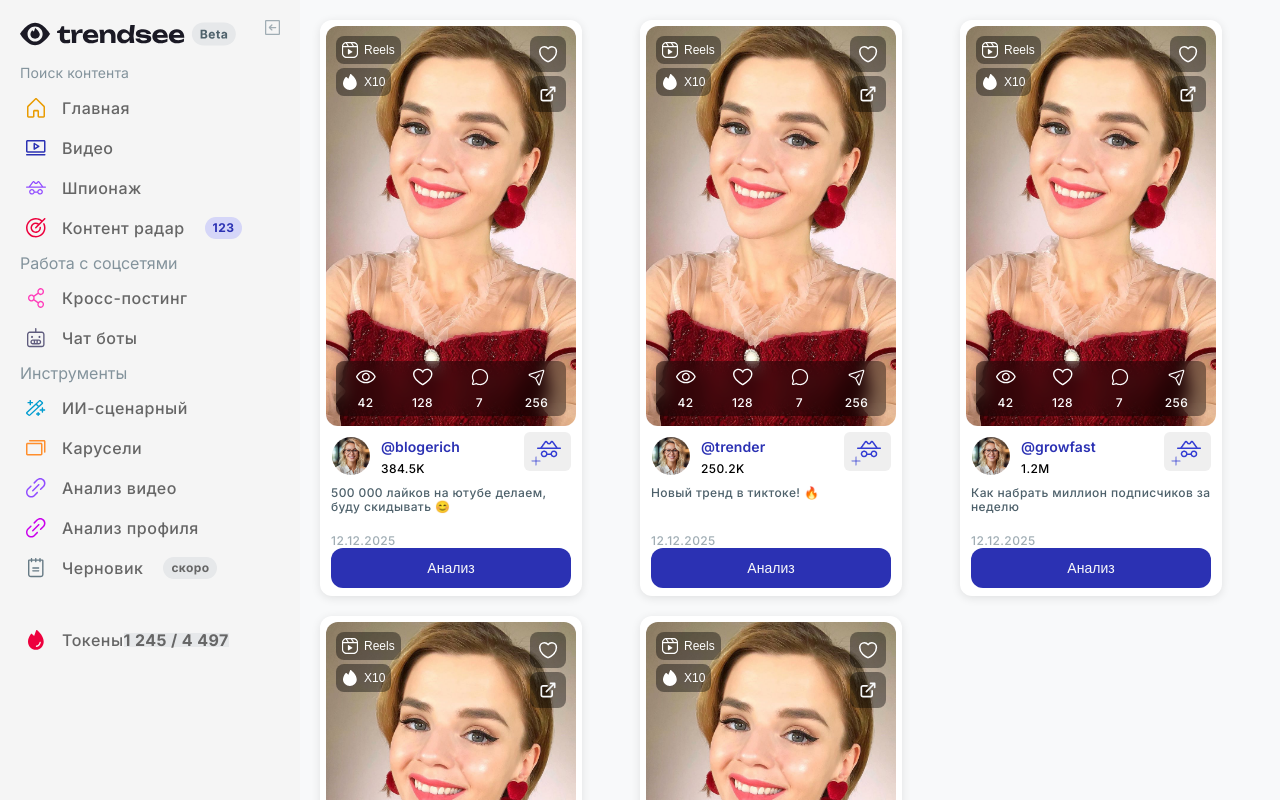
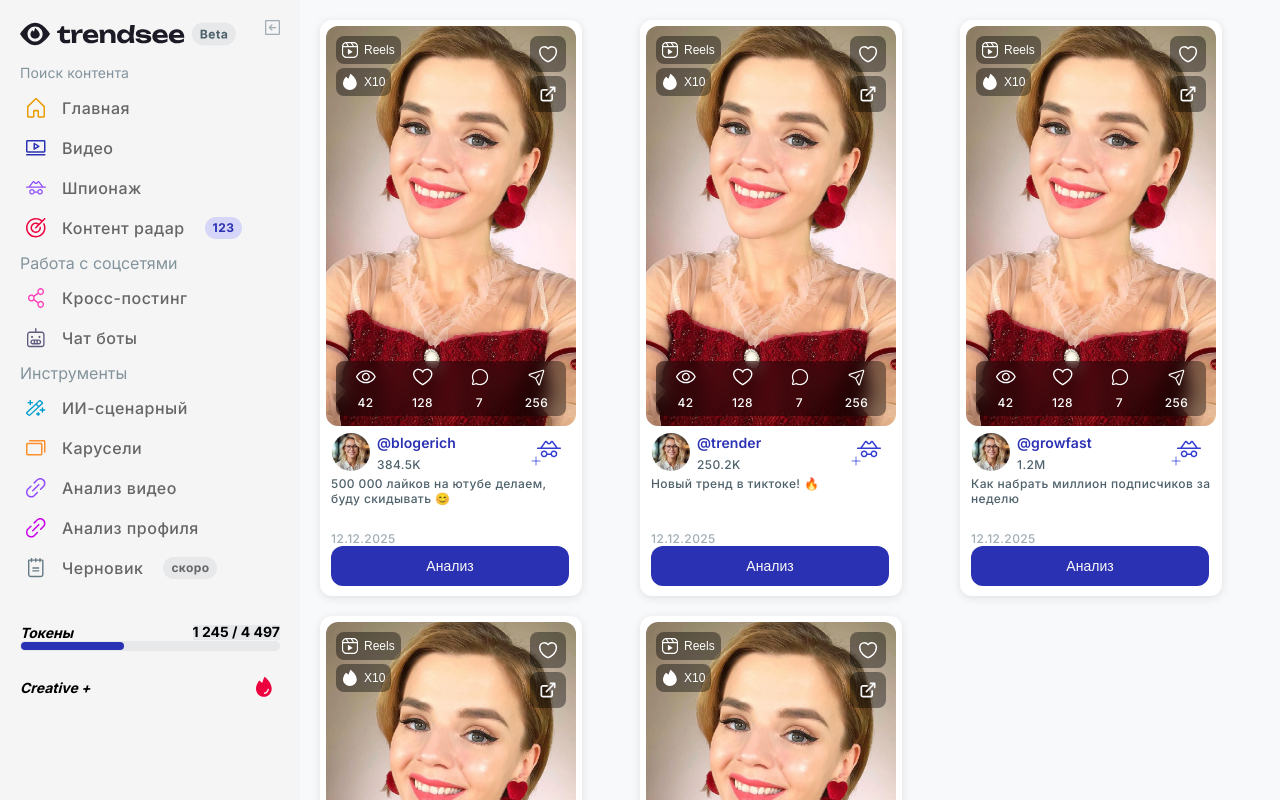
Before and after one commit to Pellesh011/trendsee-test, a Vue app in the folder frontend/: page / in a window 1280 px wide. Built offline with nearby package versions, Linux system fonts and the light colour scheme.

Commit message:
refactor

```diff
--- a/frontend/src/assets/main.css
+++ b/frontend/src/assets/main.css
@@ -19,13 +19,13 @@ html {
 }
 
 .container {
-  display: flex;
-  height: 100vh;
+
   padding: 0 7px;
 }
 
 button {
   cursor: pointer;
+  background-color: transparent;
   border: none;
   border-radius: 6px;
   font-weight: 500;
@@ -112,9 +112,12 @@ button.primary.background-default {
   line-height: 21px;
 }
 
+.text-lh-caption {
+  line-height: 14.5px;
+}
+
 .caption {
   font-size: 12px;
-  line-height: 14.5px;
   letter-spacing: 0.4px;
 }
 
@@ -158,11 +161,25 @@ button.primary.background-default {
 .body-medium {
   font-weight: 500;
 }
+.italic {
+  font-style: italic;
+}
+.body-small {
+  font-size: 14px;
+}
 
-.caption {
-  font-size: 12px;
-}
 
 .bold {
   font-weight: bold;
 }
+
+.flex-content-right{
+  margin-left: auto;
+}
+.horizontal-align {
+  display: flex;
+  align-items: center;
+  text-decoration: none;
+  width: fit-content;
+   width: 100%;
+}
--- a/frontend/src/components/common/Sidebar.vue
+++ b/frontend/src/components/common/Sidebar.vue
@@ -15,7 +15,7 @@
             <span class="icon  icon-16">
               <img src="@/assets/images/icons/home.svg" alt="Icon">
             </span>
-            <span class="text-secondary  body-medium">Главная</span>
+            <span class="text-secondary menu-text body-medium">Главная</span>
 
           </a>
         </li>
@@ -24,7 +24,7 @@
             <span class="icon  icon-16">
               <img src="@/assets/images/icons/video.svg" alt="Icon">
             </span>
-            <span class="text-secondary  body-medium">Видео</span>
+            <span class="text-secondary  menu-text body-medium">Видео</span>
 
           </a>
         </li>
@@ -33,7 +33,7 @@
             <span class="icon  icon-16">
               <img src="@/assets/images/icons/search.svg" alt="Icon">
             </span>
-            <span class="text-secondary  body-medium">Шпионаж</span>
+            <span class="text-secondary menu-text  body-medium">Шпионаж</span>
 
           </a>
         </li>
@@ -42,8 +42,8 @@
             <span class="icon  icon-16">
               <img src="@/assets/images/icons/radar.svg" alt="Icon">
             </span>
-            <span class="text-secondary  body-medium">Контент радар</span>
-            <span class="background-brand-subtle text-brand badger caption bold ">123</span>
+            <span class="text-secondary menu-text  body-medium">Контент радар</span>
+            <span class="background-brand-subtle text-brand badger caption text-lh-caption bold ">123</span>
           </a>
         </li>
 
@@ -53,7 +53,7 @@
             <span class="icon  icon-16">
               <img src="@/assets/images/icons/cross-posting.svg" alt="Icon">
             </span>
-            <span class="text-secondary  body-medium">Кросс-постинг</span>
+            <span class="text-secondary menu-text  body-medium">Кросс-постинг</span>
           </a>
         </li>
         <li class="sub-menu-item">
@@ -61,7 +61,7 @@
             <span class="icon  icon-16">
               <img src="@/assets/images/icons/chat-bots.svg" alt="Icon">
             </span>
-            <span class="text-secondary  body-medium">Чат боты</span>
+            <span class="text-secondary  menu-text body-medium">Чат боты</span>
           </a>
         </li>
         <li class="sub-menu"><a>Инструменты</a></li>
@@ -70,7 +70,7 @@
             <span class="icon  icon-16">
               <img src="@/assets/images/icons/ai-scenarios.svg" alt="Icon">
             </span>
-            <span class="text-secondary  body-medium">ИИ-сценарный</span>
+            <span class="text-secondary  menu-text body-medium">ИИ-сценарный</span>
           </a>
         </li>
 
@@ -79,7 +79,7 @@
             <span class="icon  icon-16">
               <img src="@/assets/images/icons/carusel.svg" alt="Icon">
             </span>
-            <span class="text-secondary  body-medium">Карусели</span>
+            <span class="text-secondary menu-text  body-medium">Карусели</span>
           </a>
         </li>
         <li class="sub-menu-item">
@@ -87,7 +87,7 @@
             <span class="icon  icon-16">
               <img src="@/assets/images/icons/an-video.svg" alt="Icon">
             </span>
-            <span class="text-secondary  body-medium">Анализ видео</span>
+            <span class="text-secondary menu-text  body-medium">Анализ видео</span>
           </a>
         </li>
         <li class="sub-menu-item">
@@ -95,7 +95,7 @@
             <span class="icon  icon-16">
               <img src="@/assets/images/icons/an-prof.svg" alt="Icon">
             </span>
-            <span class="text-secondary  body-medium">Анализ профиля</span>
+            <span class="text-secondary  menu-text body-medium">Анализ профиля</span>
           </a>
         </li>
         <li class="sub-menu-item">
@@ -103,20 +103,28 @@
             <span class="icon  icon-16">
               <img src="@/assets/images/icons/chernovik.svg" alt="Icon">
             </span>
-            <span class="text-secondary  body-medium">Черновик</span>
-            <span class="background-tertiary badger caption bold text-secondary">скоро</span>
+            <span class="text-secondary  menu-text body-medium">Черновик</span>
+            <span class="background-tertiary badger caption text-lh-caption bold text-secondary">скоро</span>
           </a>
         </li>
       </ul>
     </nav>
     <div class="tokens horizontal-align">
-      <span class="icon  icon-16">
+
+      <span class="body-small italic bold">Токены</span>
+      <span class="background-tertiary body-small text-lh-caption bold flex-content-right">1 245 / 4 497</span>
+    </div>
+    <div class="tokens-slide-bar">
+      <div class="tokens-slide-bar-full">
+        <div class="tokens-slide-bar-filled"></div>
+      </div>
+    </div>
+    <div class="tokens horizontal-align">
+      <span class="body-small italic bold">Creative +</span>
+      <span class="icon  icon-16  flex-content-right">
         <img src="@/assets/images/icons/fire.svg" alt="Icon">
       </span>
-      <span class="text-secondary  body-medium">Токены</span>
-      <span class="background-tertiary caption bold text-secondary">1 245 / 4 497</span>
     </div>
-
 
 
   </div>
@@ -127,6 +135,26 @@
 </script>
 
 <style scoped>
+.tokens-slide-bar{
+  width: 100%;
+  height:10px;
+}
+.tokens-slide-bar-full{
+  border: 1px solid transparent;
+  border-radius: 8px;
+  height: 100%;
+  background-color: var(--backgroud-tertiary, #E6E8EA);
+}
+.tokens-slide-bar-filled{
+  width:40%;
+  border: 1px solid transparent;
+  border-radius: 8px;
+  height: 100%;
+  background-color: var(--text-brand-medium, #E6E8EA);
+}
+.sidebar .sub-menu-item  .menu-text {
+  margin-left: 10px;
+}
 .sidebar {
   min-width: 300px;
   background-color: #f5f5f5;
@@ -171,15 +199,10 @@
 }
 
 
-.horizontal-align {
-  display: flex;
-  align-items: center;
-  text-decoration: none;
-  width: fit-content;
-}
+
 
 .tokens {
-  width: 100%;
+
   padding-top: 20px;
   font-size: 14px;
 }
@@ -196,13 +219,19 @@
   justify-content: center;
   width: 32px;
   height: 32px;
-  margin-right: 10px;
+}
+.text-lh-sm {
+  line-height: 21px;
 }
 
 .icon img {
   width: 19.52px;
   height: 19.52px;
   object-fit: contain;
+}
+
+.text-primary {
+  color: black;
 }
 
 .text-secondary {
--- a/frontend/src/components/ui/ReelItem.vue
+++ b/frontend/src/components/ui/ReelItem.vue
@@ -41,28 +41,28 @@
                             <div class="image-container">
                                 <img src="@/assets/images/icons/views.svg" alt="Картинка 1">
                             </div>
-                            <div class="stats caption regular">42</div>
+                            <div class="stats caption text-lh-caption regular">42</div>
                         </div>
 
                         <div class="column">
                             <div class="image-container">
                                 <img src="@/assets/images/icons/likes.svg" alt="Картинка 2">
                             </div>
-                            <div class="stats caption regular">128</div>
+                            <div class="stats caption text-lh-caption regular">128</div>
                         </div>
 
                         <div class="column">
                             <div class="image-container">
                                 <img src="@/assets/images/icons/comments.svg" alt="Картинка 3">
                             </div>
-                            <div class="stats caption regular">7</div>
+                            <div class="stats caption text-lh-caption regular">7</div>
                         </div>
 
                         <div class="column">
                             <div class="image-container">
                                 <img src="@/assets/images/icons/shares.svg" alt="Картинка 4">
                             </div>
-                            <div class="stats caption regular">256</div>
+                            <div class="stats caption text-lh-caption regular">256</div>
                         </div>
                     </div>
                 </div>
@@ -77,7 +77,7 @@
                 <div class="blogger-body">
                     <div class="grid">
                         <a href="#" class="text-brand  heading-6 semibold">{{ username }}</a>
-                        <span class="action-small regular">{{ followers }}</span>
+                        <span class="action-small regular text-secondary">{{ followers }}</span>
                     </div>
 
                 </div>
@@ -90,10 +90,10 @@
 
         </div>
         <div class="container video-card-desc-short">
-            <p v-html="desc" class="text-secondary caption regular"></p>
+            <p v-html="desc" class="text-secondary caption text-lh-caption regular"></p>
         </div>
-        <div class="container grid">
-            <p class="text-secondary-inverse caption regular">{{ date }}</p>
+        <div class="container bottom-btn  grid">
+            <p class="text-secondary-inverse caption text-lh-caption regular">{{ date }}</p>
             <button class="primary background-default">Анализ</button>
         </div>
     </div>
@@ -125,6 +125,12 @@ const {
 .video-actions {
     position: absolute;
 
+}
+
+.bottom-btn{
+    position: absolute;
+    bottom: 10px;
+    width: calc(100% - 10px);
 }
 
 .video-cart {
@@ -175,7 +181,7 @@ const {
     height: 40px;
 }
 .blogger-body{
-    padding-left: 10px;
+    padding-left: 6px;
 }
 
 .user-avatar {
```
